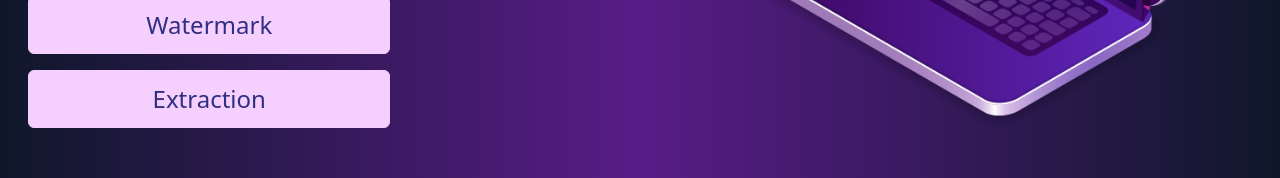
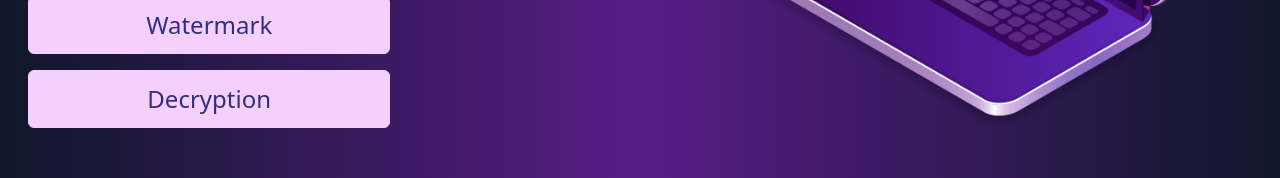
Before and after one commit to kashika1109/digitalwatermarking, a React (Create React App) app: page /home in a window 1280 px wide. Shown: the part 526-704 px from the top of the page. Built offline with nearby package versions, Linux system fonts and the light colour scheme.

Commit message:
updated changes

```diff
--- a/src/components/home.jsx
+++ b/src/components/home.jsx
@@ -15,7 +15,7 @@ const Hero = () => {
                 <p className='text-2xl'>This is our Tech brand.</p>
 
                 <Link to ="watermark" className='py-3 px-6 sm:w-[60%] my-4 text-2xl text-center cursor-pointer text-indigo-900 border bg-fuchsia-200 border-fuchsia-200 hover:bg-transparent hover:text-fuchsia-200 rounded-md'>Watermark</Link>
-                <Link to="extract" className='py-3 px-6 sm:w-[60%] mb-4 text-2xl text-center cursor-pointer text-indigo-900 border bg-fuchsia-200 border-fuchsia-200 hover:bg-transparent hover:text-fuchsia-200 rounded-md '>Extraction</Link>
+                <Link to="extract" className='py-3 px-6 sm:w-[60%] mb-4 text-2xl text-center cursor-pointer text-indigo-900 border bg-fuchsia-200 border-fuchsia-200 hover:bg-transparent hover:text-fuchsia-200 rounded-md '>Decryption</Link>
             </div>
             <div>
                 <img className='w-full' src={se2} alt="/" />
```
